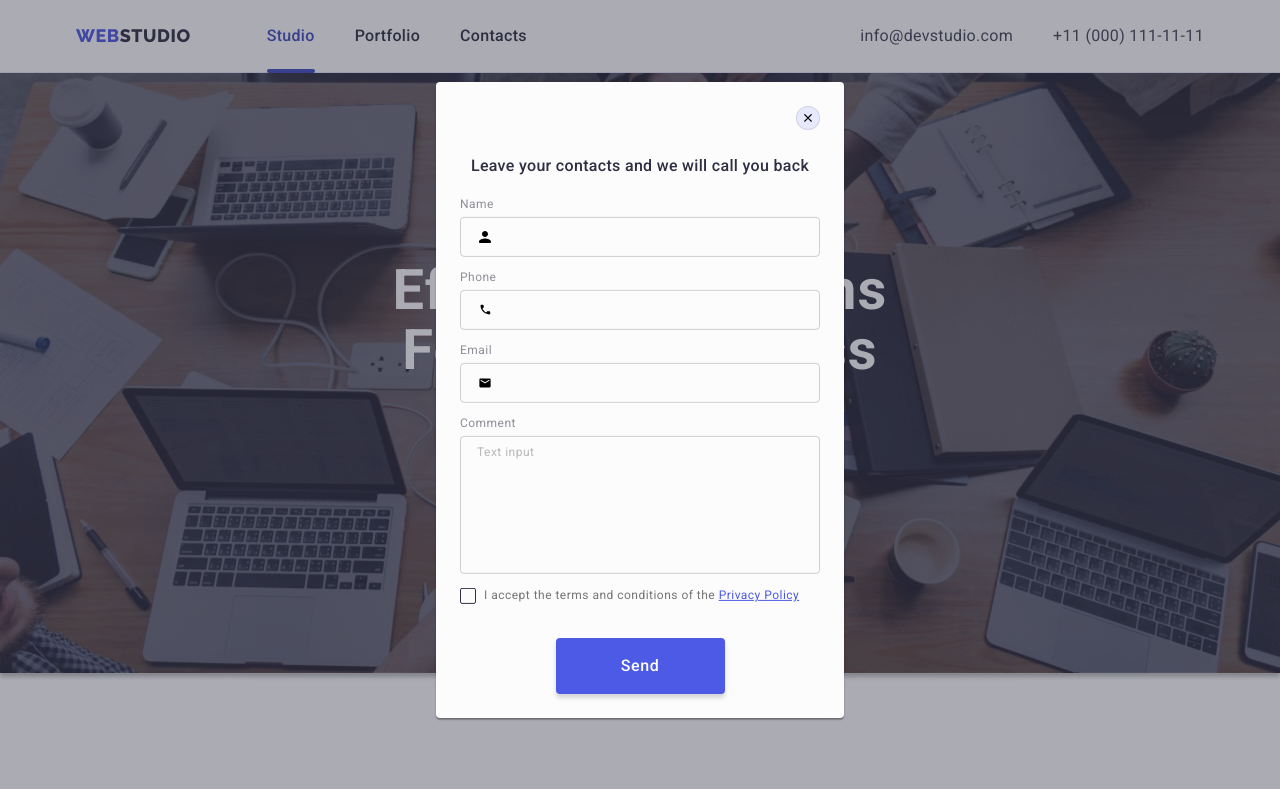
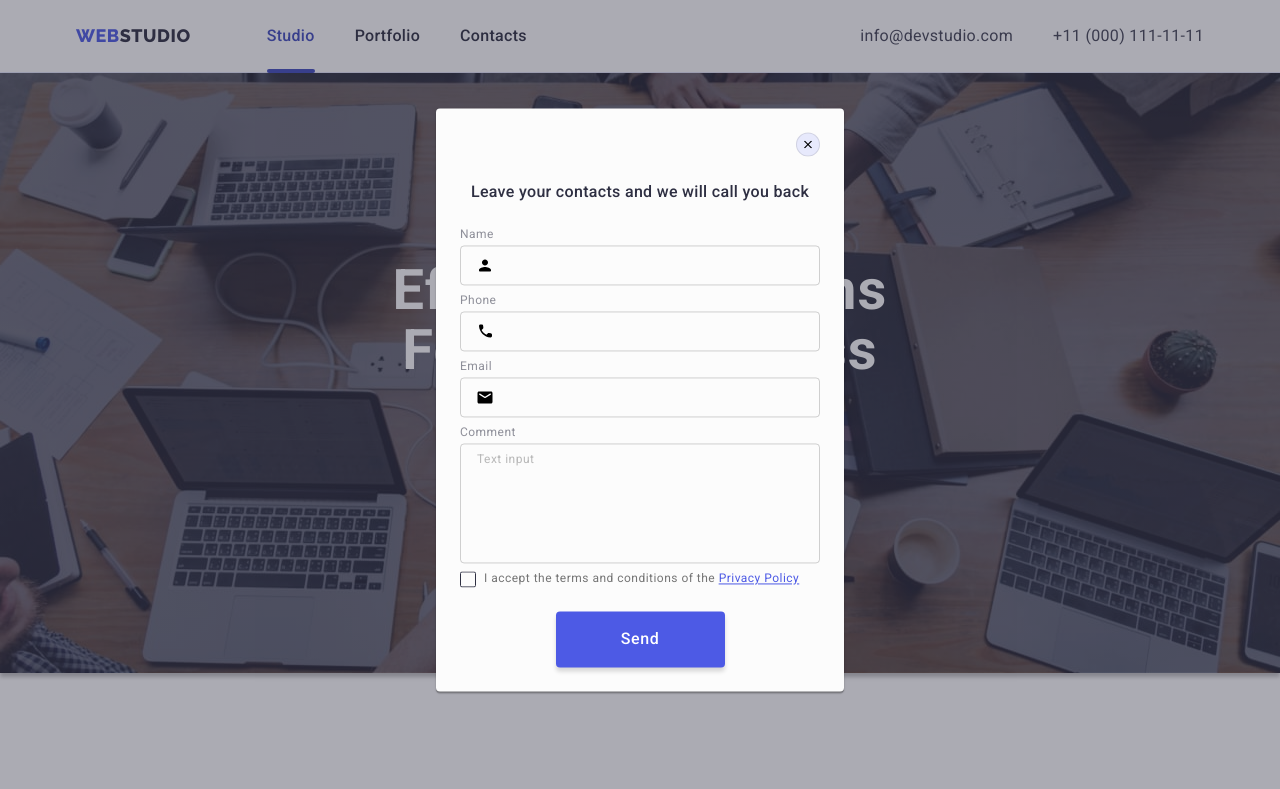
Before and after one commit to IhorHalaikevych/goit-markup-hw-06, a plain HTML site: page index.html in a window 1280 px wide. Both pictures are taken after a click on the button "Order Service". Shown: the top 789 px of the page. Drawn offline with nearby package versions, Linux system fonts and the light colour scheme.

Commit message:
Finalization v2.0

```diff
--- a/css/styles.css
+++ b/css/styles.css
@@ -483,7 +483,7 @@ text-transform: uppercase;
   display: flex;
 }
 .social-container {
-  margin-right: 80px;
+  margin-right: auto;
 
 }
 .soc-footer-text {
@@ -525,6 +525,7 @@ text-transform: uppercase;
 
 .footer-connect{
   display: flex;
+  align-items: center;
 }
 
 .footer-input{
@@ -547,6 +548,14 @@ outline: transparent;
 transition: border-color 250ms cubic-bezier(0.4, 0, 0.2, 1);
 
 }
+.footer-input::placeholder{
+  font-weight: 400;
+font-size: 12px;
+line-height: 2.0;
+  letter-spacing: 0.04em;
+
+color: rgba(255, 255, 255, 0.6);
+}
 .footer-input:is(:hover, :focus){
 
     border-color:#31D0AA;
@@ -558,11 +567,12 @@ transition: border-color 250ms cubic-bezier(0.4, 0, 0.2, 1);
 .footer-subscribe{
   margin: 0 auto;
   display: flex;
-  width: 100%;
+  min-width: 165px;
   height: 40px;
   padding: 8px 24px;
 
   background: var(--primary-brand);
+  cursor: pointer;
 
   border: none;
   border-radius: 4px;
@@ -763,7 +773,7 @@ letter-spacing: 0.02em;
 .modal{
 
   position: absolute;
-  padding:24px;
+  padding:72px 24px 24px;
   top: 50%;
   left: 50%;
   transform: translate(-50%, -50%) scale(1);
@@ -799,7 +809,6 @@ letter-spacing: 0.02em;
   cursor: pointer;
   background-color:var(--filter-selectors-borders);
   transition: background-color 250ms cubic-bezier(0.4, 0, 0.2, 1), fill 250ms cubic-bezier(0.4, 0, 0.2, 1);
-  margin-bottom: 24px ;
 }
 
 .modal-close:is(:hover, :focus){
@@ -831,17 +840,16 @@ letter-spacing: 0.02em;
 
 .modal-title{
   text-align: center;
-  margin-top: 48px;
   font-weight: 500;
   font-size: 16px;
   line-height: 1.5;
   letter-spacing: 0.02em;
   color: var(--body-text);
-  margin-bottom: 16px;
+  margin-bottom: 23px;
 
 }
 .modal-field{
-  margin-bottom: 10px;
+  margin-bottom: 8px;
 
 }
 .modal-input{
@@ -871,15 +879,16 @@ letter-spacing: 0.02em;
 
 
 .lable-text{
-  display: inline-block;
+  display: block;
   font-weight: 400;
   font-size: 12px;
-  line-height: 1.33;
+  line-height: 1.17;
   letter-spacing: 0.04em;
   color: var(--customers-icon);
   margin-bottom: 4px;
 }
 .input-wrap{
+  display: block;
   position: relative;
 
 }
@@ -891,8 +900,9 @@ letter-spacing: 0.02em;
 }
 
 .modal-message{
+  display: block;
   width: 100%;
-  height: 138px;
+  height: 120px;
   border: 1px solid rgba(33, 33, 33, 0.2);
   border-radius: 4px;
   background-color: transparent;
@@ -930,7 +940,6 @@ font-size: 12px;
 line-height: 1.33;
 
 letter-spacing: 0.04em;
-margin-bottom: 24px;
 color: #757575;
 
 }
@@ -963,8 +972,9 @@ color: #757575;
 .checkbox-input:focus + .checkbox-text::before{
   border-color:var(--primary-pressed-state);
 }
-.modal-field1{
+.modal-field-check-box{
   position: relative;
+  margin-bottom: 24px;
 
 }
 .modal-submit{
@@ -978,6 +988,7 @@ color: #757575;
   box-shadow: 0px 4px 4px rgba(0, 0, 0, 0.15);
   border: none;
   border-radius: 4px;
+  cursor: pointer;
 
   font-weight: 500;
   font-size:16px;
--- a/index.html
+++ b/index.html
@@ -325,20 +325,17 @@
     <div class="subscribe-container">
       <p class="soc-footer-text">Subscribe</p>
       <div class="footer-connect" >
-        <div class="modal-field">
 
-             <label for="footer-input">
-                <input class="footer-input" type="text" placeholder="E-mail" name="username" />
 
-             </label >
-        </div >
 
-           <div class="subscribe-button-wrap">
+                <input class="footer-input" type="email" placeholder="E-mail" name="username" aria-label="E-mail" />
+
+
              <button class="footer-subscribe" type="submit"><span>Subscribe</span>
               <svg class="subscribe-icon" width="24" height="24">
                 <use href="./images/symbol-defs.svg#icon-Frame"></use>
-              </svg> </button>
-           </div>
+              </svg>
+            </button>
       </div >
     </div>
 
@@ -366,33 +363,34 @@
         <p class="modal-title">Leave your contacts and we will call you back</p>
         <form class="modal-form">
 
-            <div class="modal-field">
-           <label>
+
+           <label class="modal-field">
                 <span class="lable-text">Name</span >
-                  <div class="input-wrap">
+                  <span class="input-wrap">
                     <input class="modal-input" type="text" placeholder="" name="username" />
                     <svg class="modal-icon" width="18" height="18"><use href="./images/symbol-defs.svg#icon-person"></use></svg>
-                  </div >
-              </div>
+                  </span>
+
            </label>
 
 
-          <div class="modal-field">
-            <label><span class="lable-text">Phone</span >
-              <div class="input-wrap">
-                <input class="modal-input" type="text" placeholder="" name="username" />
-                <svg class="modal-icon" width="18" height="18"><use href="./images/symbol-defs.svg#icon-phone"></use></svg>
-              </div >
-          </div>
+
+            <label class="modal-field">
+              <span class="lable-text">Phone</span >
+              <span class="input-wrap">
+                <input class="modal-input" type="tel" placeholder="" name="user-tel" />
+                <svg class="modal-icon" width="18" height="24"><use href="./images/symbol-defs.svg#icon-phone"></use></svg>
+              </span >
+
         </label>
 
-        <div class="modal-field">
-          <label><span class="lable-text">Email</span >
-            <div class="input-wrap">
-              <input class="modal-input" type="text" placeholder="" name="username" />
-              <svg class="modal-icon" width="18" height="18"><use href="./images/symbol-defs.svg#icon-email"></use></svg>
-            </div >
-        </div>
+
+          <label class="modal-field"><span class="lable-text">Email</span >
+            <span class="input-wrap">
+              <input class="modal-input" type="email" placeholder="" name="user-email" />
+              <svg class="modal-icon" width="18" height="24"><use href="./images/symbol-defs.svg#icon-email"></use></svg>
+            </span >
+
       </label>
 
            <div class="modal-field">
@@ -400,15 +398,15 @@
             <textarea class="modal-message "  name="user-text" id="user-text" placeholder ="Text input" ></textarea>
            </div>
 
-        <div class="modal-field">
-             <input  class="checkbox-input hidden" type="checkbox" value="true" id="policy">
+        <div class="modal-field-check-box">
+             <input  class="checkbox-input hidden" type="checkbox"  id="policy">
              <label class="checkbox-text" for="policy">I accept the terms and conditions of the&nbsp; <a href=""> Privacy Policy</a>
             </label>
         </div>
 
-        <div class="modal-field1">
+
           <button class="modal-submit " type="submit">Send</button>
-          </div>
+
         </form>
       </div>
 
```
